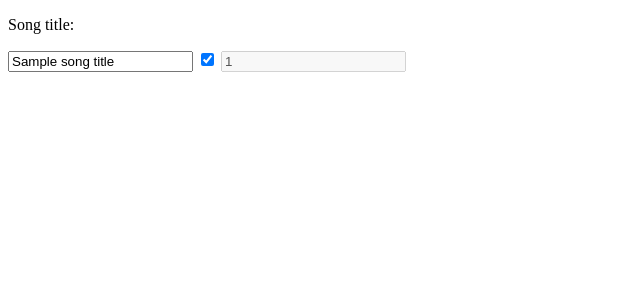
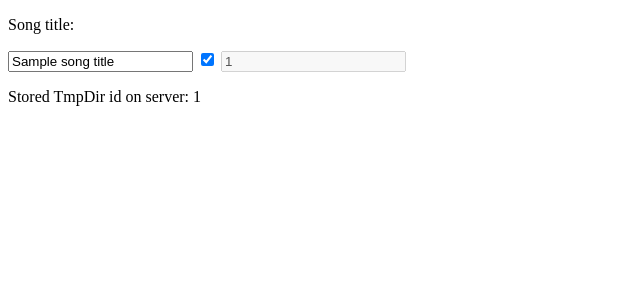
Before and after one commit to DiscoveryFox/MusicStore, a Flask app: template templates/init_song.html in a window 1280 px wide. Shown: the top 300 px of the page, without its empty margins (0-640 px from the left). Run offline with Flask 3, Linux system fonts and the light colour scheme; the template is opened without the code that fills it: most values are stand-ins (such as "Sample title", 1, 10 or a date in 2020).

Commit message:
small changes

```diff
--- a/app.py
+++ b/app.py
@@ -3,7 +3,7 @@ import os
 import dotenv
 import flask
 import flask_login
-from flask import request, send_file, url_for
+from flask import request, send_file, url_for, flash, redirect
 from flask_bcrypt import Bcrypt
 from flask_login import current_user
 from flask_migrate import Migrate
@@ -93,6 +93,7 @@ def upload_file():
         print('Starting tempdir')
         with TemporaryDirectory(delete=False) as tmpdir:
             print("created temporary directory", tmpdir.path)
+            print(tmpdir.id)
 
             for file in files.get("file"):
                 if file:
@@ -106,16 +107,20 @@ def upload_file():
                     print('-------')
                     location = TemporaryLocation(id=tmpdir.id, path=tmpdir.path)
 
-        return flask.render_template(
-            "init_song.html",
-            song_title=song_name,
-            automatic_id=orchestrator.get_automatic_next_id(),
-        )
+            return flask.render_template(
+                "init_song.html",
+                song_title=song_name,
+                automatic_id=orchestrator.get_automatic_next_id(),
+                stored_id=tmpdir.id
+            )
     elif request.method == "GET":
         return flask.render_template(
             "upload_file.html", automatic_id=orchestrator.get_automatic_next_id()
         )
 
+@app.route('/finish_setup', methods=['POST'])
+def finish_setup():
+    data = request.json
 
 @app.route("/piece", methods=["GET"])
 def get_piece():
--- a/requirements.txt
+++ b/requirements.txt
@@ -6,3 +6,4 @@ flask-migrate
 pdf2image
 flask-mail
 pypdf
+openai
--- a/templates/init_song.html
+++ b/templates/init_song.html
@@ -13,6 +13,7 @@
 
             <!-- Your existing input -->
             <input type="number" id="piece_id" name="piece_id" min="1" value="{{ automatic_id }}" required disabled>
+            <p>Stored TmpDir id on server: {{ stored_id }}</p>
 
             <script>
                 $(document).ready(function () {
```
